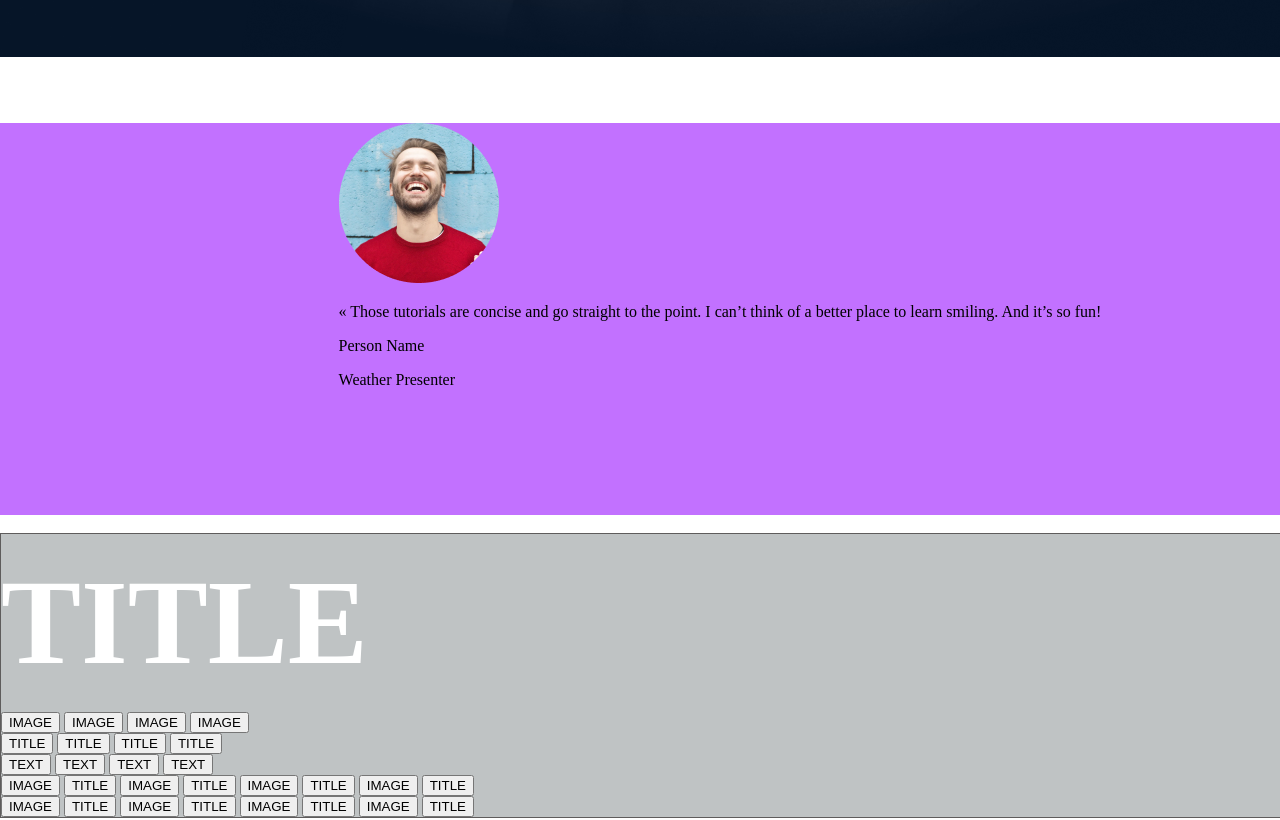
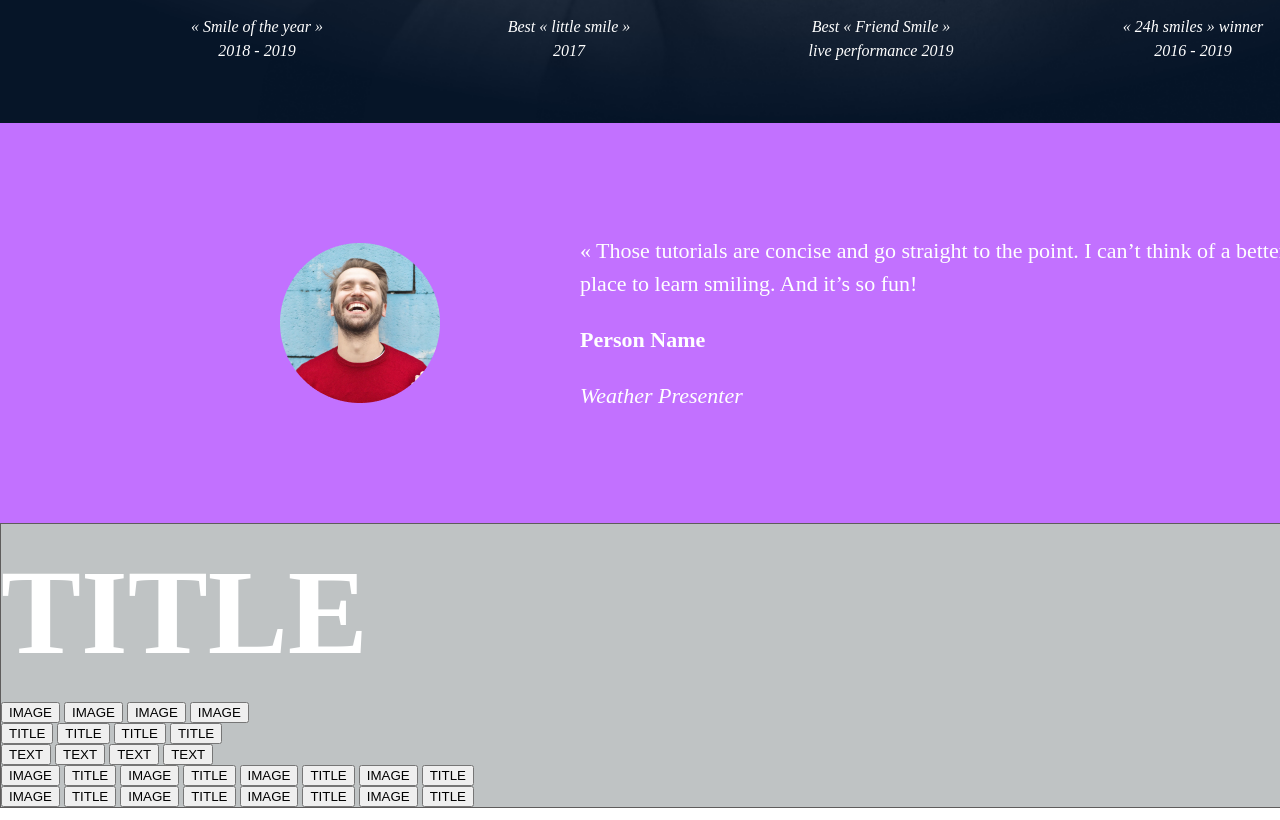
Before and after one commit to John-Shewa/alx_html_css, a plain HTML site: page css_advanced/index.html in a window 1280 px wide. Shown: the part 932-1752 px from the top of the page. Drawn offline with Linux system fonts and the light colour scheme.

Commit message:
advancedcss

```diff
--- a/css_advanced/index.html
+++ b/css_advanced/index.html
@@ -63,16 +63,17 @@
         </section>
 
             <section class="testimonials">
-                <div class="main2">
-                        <img class="image" src="./images/5.png" alt=""></img>
-                        <p>« Those tutorials are concise and go straight to the point.
+                    <img class="image" src="./images/5.png" alt=""></img>
+                    <div class="testimony">
+                        <p class="testimony1">« Those tutorials are concise and go straight to the point.
                             I can’t think of a better place to learn smiling. And it’s so fun!</p>
-                        <p>Person Name</p>
-                        <p>Weather Presenter</p>
+                        <p class="testimony2">Person Name</p>
+                        <p class="testimony3">Weather Presenter</p>
+                    </div>
                 </div>
 
             </section>
-            <br>
+
             <section style="background-color:#bfc3c4; width: 100%; border: 1px solid rgb(94, 92, 92);">
                 <div class="main4"><h1><a href="title.html">TITLE</a></h1>
                     <nav>
--- a/css_advanced/styles.css
+++ b/css_advanced/styles.css
@@ -6,6 +6,7 @@ html, body {
   }
 .smile {
     background-image: url(./images/Object.png);
+    background-size: cover;
     height: 1055px;
     flex-shrink: 0;
     padding: 0px;
@@ -14,7 +15,7 @@ html, body {
 /* Header */
 .header {
     background-color: none;
-    padding: 10px;
+    padding: 60px;
     margin-top: 0px;
     align-items: center;
   }
@@ -24,12 +25,13 @@ html, body {
     height: 29.461px;
     flex-shrink: 0;
     margin-left: 175px;
+    padding: 10px;
   }
 
   .menu {
     list-style: none;
     margin: 0;
-    padding: 0;
+    padding: 10px;
     display: inline-flex;
     height: 15px;
     float: right;
@@ -153,15 +155,57 @@ html, body {
   font-weight: 400;
   line-height: 24px;
 }
+.smile, .testimonials {
+  border: none;
+}
 
 .testimonials {
-  width: 1440px;
-  height: 392px;
+  width: 1450px;
+  height: 400px;
   flex-shrink: 0;
   background-color: #C271FF;
   margin-top: 0px;
   display: flex;
-  justify-content: center;
+  align-items: center;
+  justify-content: space-evenly;
 }
 
-.testimonials .main .image
+.testimonials .testimony p {
+  flex-direction: column;
+}
+
+.testimonials img {
+  float: left;
+  margin-left: 140px;
+}
+.testimonials .testimony1, .testimony2, .testimony3 {
+  text-align: left;
+  padding: 0;
+}
+
+.testimonials .testimony1 {
+  width: 730px;
+  color: #FFF;
+  font-family: Source Sans Pro;
+  font-size: 22px;
+  font-style: normal;
+  font-weight: 400;
+  line-height: 33.6px;
+}
+
+.testimonials .testimony2 {
+  color: #FFF;
+  font-family: Source Sans Pro;
+  font-size: 22px;
+  font-style: normal;
+  font-weight: 700;
+  line-height: 33.6px;
+}
+.testimonials .testimony3 {
+  color: #FFF;
+  font-family: Source Sans Pro;
+  font-size: 22px;
+  font-style: italic;
+  font-weight: 400;
+  line-height: 33.6px;
+}
```
